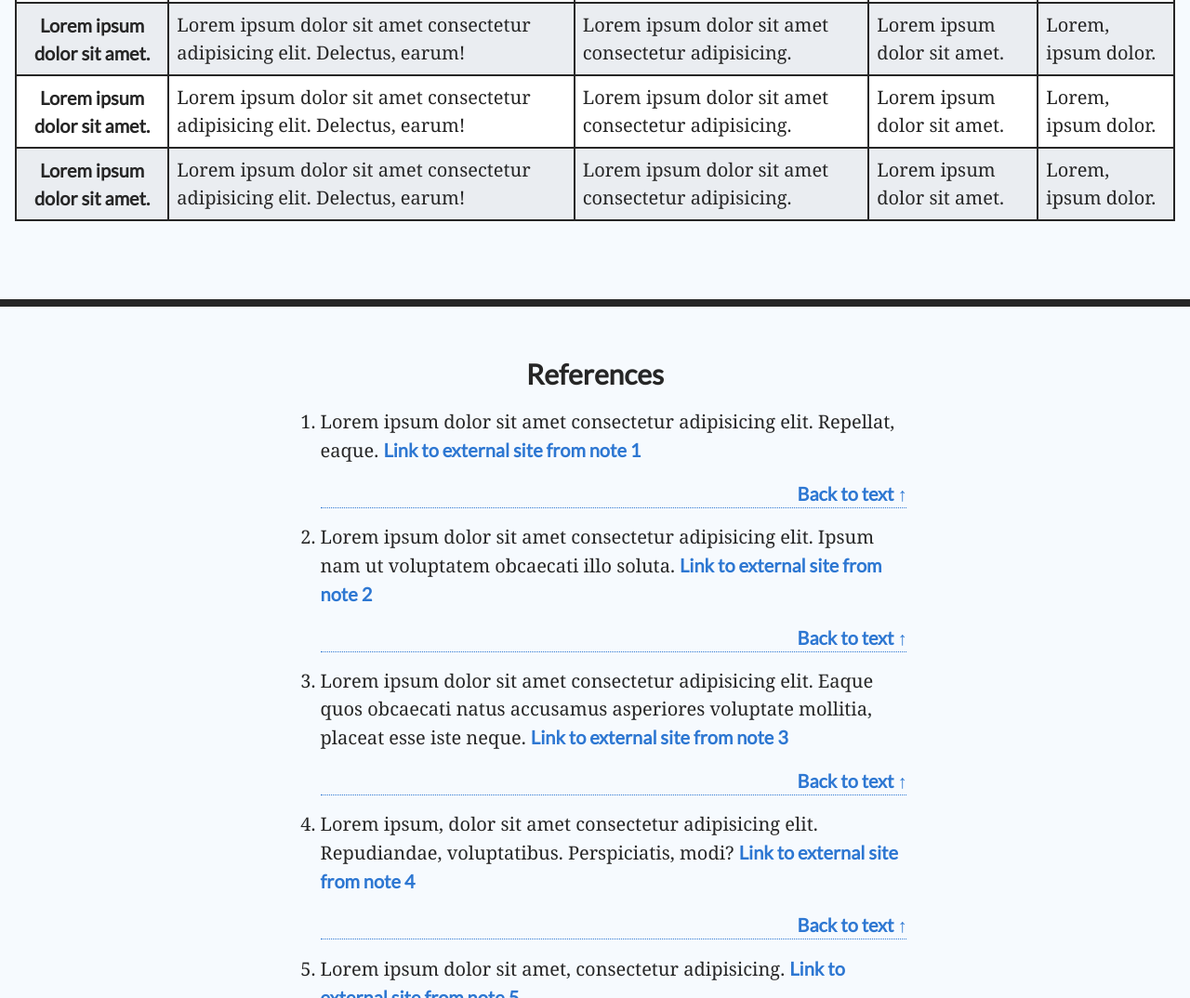
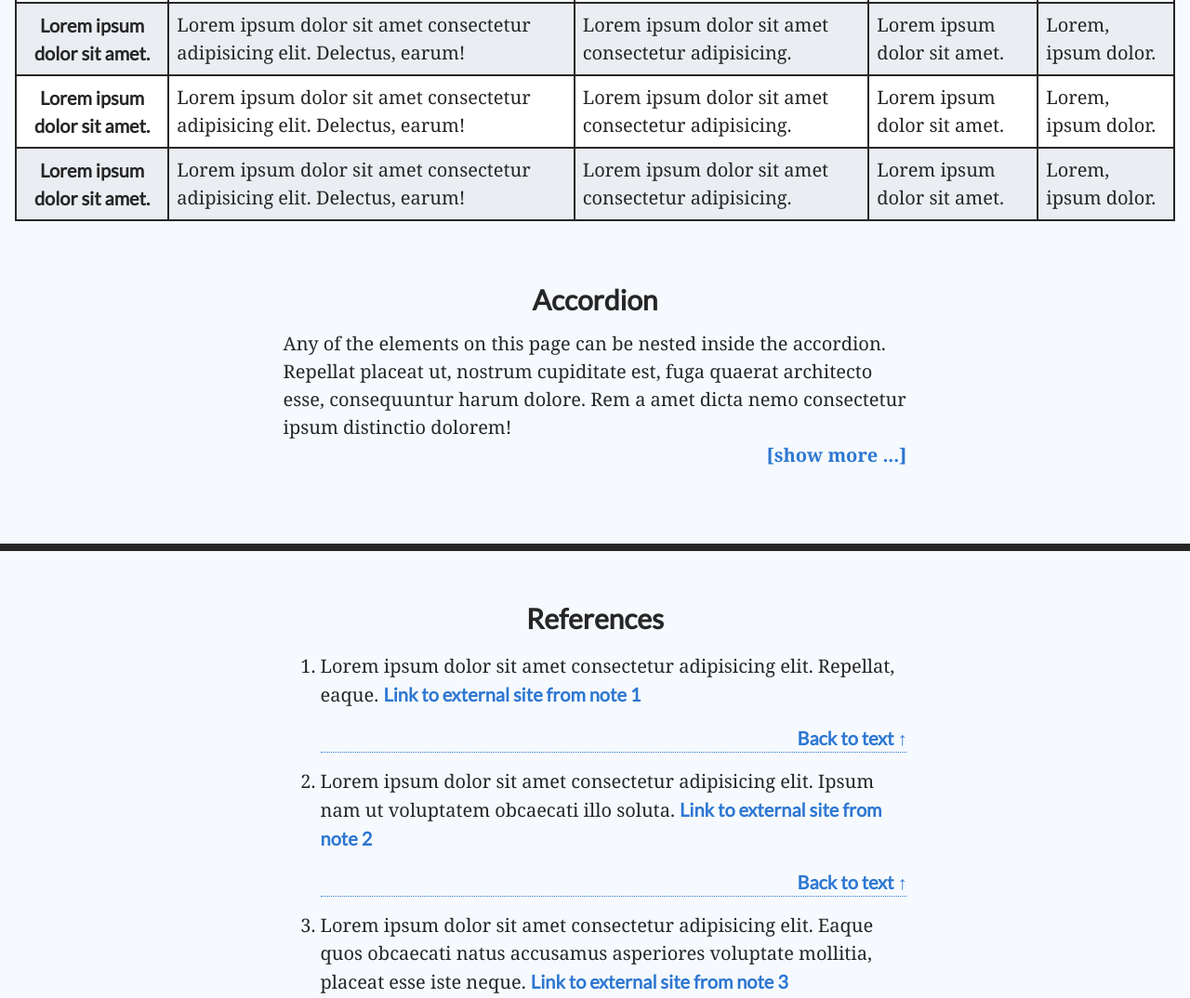
Before and after one commit to chrisnajman/one-page-site-template, a website built with webpack: page src/index.html in a window 1280 px wide. Shown: the part 7071-8145 px from the top of the page at 93% size. Built offline with nearby package versions, Linux system fonts and the light colour scheme.

Commit message:
Added accordion functionality

```diff
--- a/src/index.html
+++ b/src/index.html
@@ -420,6 +420,52 @@
               </table>
             </div>
           </section>
+          <section class="accordion-wrapper" data-accordion-wrapper>
+            <h2>Accordion</h2>
+            <p>
+              Any of the elements on this page can be nested inside the
+              accordion. Repellat placeat ut, nostrum cupiditate est, fuga
+              quaerat architecto esse, consequuntur harum dolore. Rem a amet
+              dicta nemo consectetur ipsum distinctio dolorem!
+              <span class="accordion-button" data-accordion-button>
+                [show more ...]
+              </span>
+            </p>
+            <div class="accordion-body" data-accordion-body>
+              <h3>Accordion Content</h3>
+              <p>
+                You can have multiple accordions on the same page. Maxime
+                facilis ad unde iste aperiam, perferendis, minus quidem quisquam
+                dignissimos id dolorem. Est delectus reprehenderit illo dolorem
+                quam!
+              </p>
+              <p>
+                Nemo velit magni modi consectetur, commodi debitis cupiditate
+                asperiores, ut iure nesciunt illum, quisquam ea nam iste ex.
+                Unde quod ipsam numquam ad debitis, eum provident quis natus
+                autem assumenda?
+              </p>
+              <p>
+                Est neque quaerat atque nisi incidunt repudiandae, illum
+                sapiente? Sapiente maiores cum ullam dolorum consequatur.
+                Doloribus vero magnam odit quas adipisci velit amet ab, maiores
+                delectus corrupti, quam praesentium? Excepturi.
+              </p>
+              <p>
+                Nulla minima dolorem dolorum itaque voluptatum enim, numquam
+                repellat eum aliquid? Vitae explicabo asperiores adipisci
+                inventore odio sed doloribus? Voluptatibus vitae, consectetur ab
+                blanditiis rem alias tempore ut! Repudiandae, tempora.
+              </p>
+              <p>
+                Repellendus voluptatum necessitatibus exercitationem doloremque!
+                Eveniet tempore soluta itaque consequatur excepturi laborum
+                officiis fugit corporis harum voluptates consequuntur vitae,
+                vero praesentium quam doloribus nulla odio dolore reprehenderit
+                nisi necessitatibus modi!
+              </p>
+            </div>
+          </section>
         </article>
       </main>
       <aside class="content-aside">
--- /dev/null
+++ b/src/js/accordion.js
@@ -0,0 +1,22 @@
+export const accordion = document.addEventListener("click", e => {
+  // Putting the event listener on the document allows for multiple accordions on the same page.
+
+  // Return out of the function if e.target is NOT [data-accordion-button]
+  if (!e.target.matches("[data-accordion-button]")) return
+
+  // Open and close accordion content by toggling the 'show' class :
+  // Get the accordion wrapper
+  const accordionWrapper = e.target.closest("[data-accordion-wrapper]")
+
+  // Get the accordion body
+  const accordionBody = accordionWrapper.querySelector("[data-accordion-body]")
+
+  // toggle show class
+  accordionBody.classList.toggle("show")
+
+  // Toggle the button symbol
+  e.target.innerText =
+    e.target.innerText === "[show more ...]"
+      ? "[show less ...]"
+      : "[show more ...]"
+})
--- a/src/js/index.js
+++ b/src/js/index.js
@@ -1,4 +1,5 @@
 import "../sass/style.scss"
+import { acccordion } from "./accordion"
 import { reveal, revealbutton } from "./slideout"
 import {
   cardsReset,
--- a/src/sass/abstracts/_mixins.scss
+++ b/src/sass/abstracts/_mixins.scss
@@ -136,6 +136,7 @@ $breakpoints: (
     border-style: solid;
     border-color: ab.$text;
     border-radius: 0.5rem;
+    cursor: pointer;
 }
 
 @mixin buttonSlidesHover {
@@ -146,6 +147,7 @@ $breakpoints: (
     }
 }
 
+// Unused
 @mixin sectionSeparate {
     padding: 2em 0;
     border-bottom: 2px dotted ab.$text;
--- /dev/null
+++ b/src/sass/components/_accordion.scss
@@ -0,0 +1,25 @@
+@use "../abstracts" as ab;
+
+.accordion {
+    &-button {
+        cursor: pointer;
+        color: ab.$link;
+        font-weight: ab.$strongFontWeight;
+        display: block;
+        text-align: right;
+
+        &:hover {
+            color: ab.$linkHover;
+        }
+    }
+
+    &-body {
+        margin-bottom: 0;
+        height: 0;
+        overflow: hidden;
+
+        &.show {
+            height: auto;
+        }
+    }
+}
--- a/src/sass/components/_index.scss
+++ b/src/sass/components/_index.scss
@@ -8,3 +8,4 @@
 @forward "../components/quote";
 @forward "../components/carousel";
 @forward "../components/bg-image";
+@forward "../components/accordion";
```
Also changed, not shown: dist/index.html, dist/main.css, dist/main.js, 2 other files.
